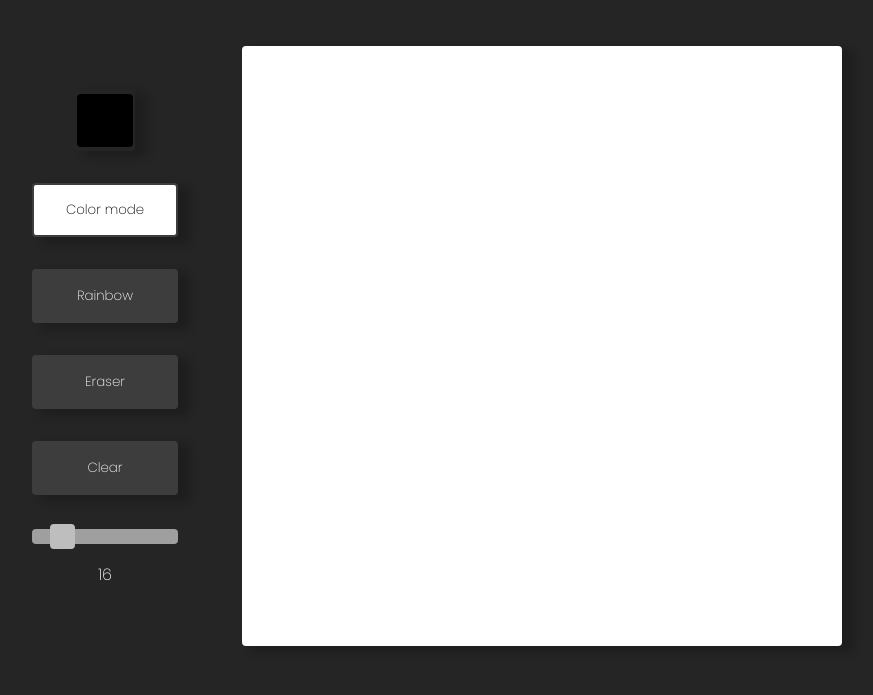
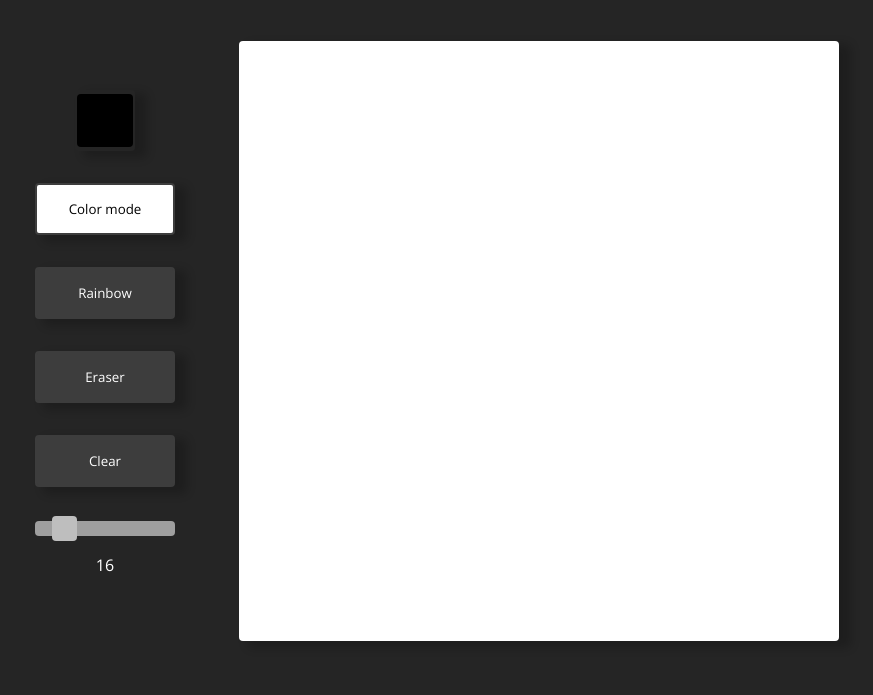
Before and after one commit to DannyMoulier/odin-etchasketch, a plain HTML site: page index.html in a window 1280 px wide. Shown: the part 70-765 px from the top of the page, without its empty margins (203-1076 px from the left). Drawn offline with nearby package versions, Linux system fonts and the light colour scheme.

```diff
--- a/style.css
+++ b/style.css
@@ -1,7 +1,7 @@
-@import url("https://fonts.googleapis.com/css2?family=Lato:ital,wght@0,100;0,300;0,400;0,700;0,900;1,100;1,300;1,400;1,700;1,900&family=Poppins:wght@200;600&display=swap");
+@import url('https://fonts.googleapis.com/css2?family=Open+Sans:ital,wght@0,300;0,400;0,500;0,600;0,700;0,800;1,300;1,400;1,500;1,600;1,700;1,800&display=swap');
 
 body {
-    font-family: "Poppins", sans-serif;
+    font-family: 'Open Sans', sans-serif;
     background-color: #252525;
 }
 
@@ -38,7 +38,7 @@ body,
 input,
 textarea,
 button {
-    font-family: "Poppins", sans-serif;
+    font-family: 'Open Sans', sans-serif;
 }
 
 #box-container {
```
